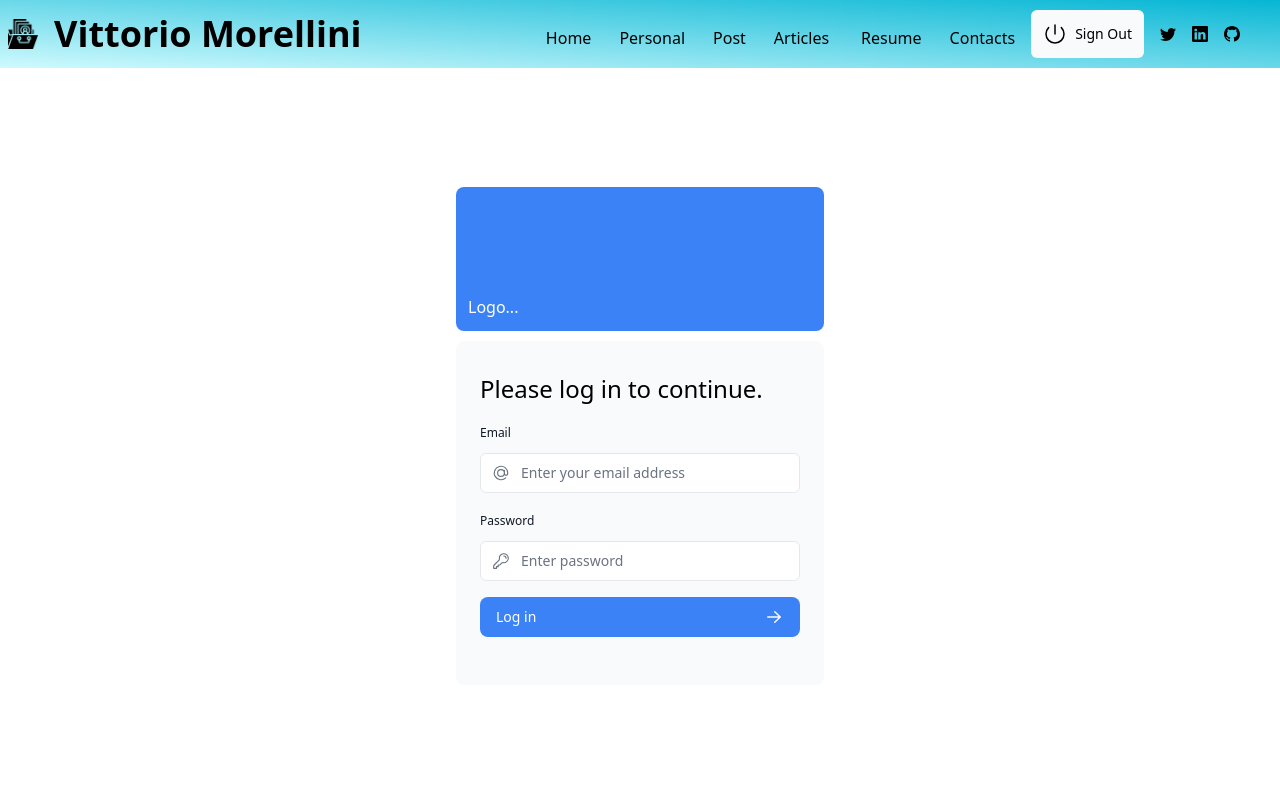
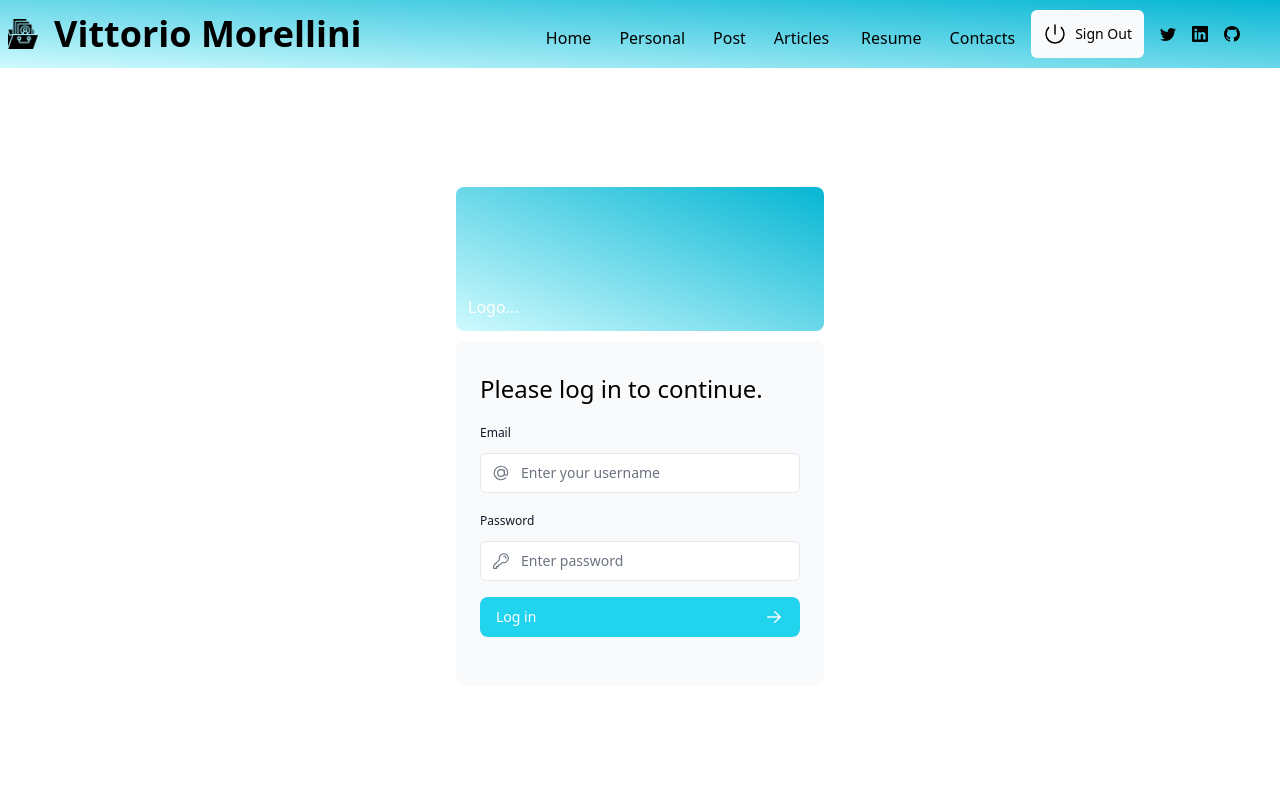
Before and after one commit to VittorioMorellini/portfolio14, a Next.js app: page /login in a window 1280 px wide. Shown: the top 800 px of the page. Built offline with nearby package versions, Linux system fonts and the light colour scheme.

Commit message:
Sviluppo portfolio next14 con nextauth

```diff
--- a/app/components/button.tsx
+++ b/app/components/button.tsx
@@ -9,7 +9,7 @@
     <button
       {...rest}
       className={clsx(
-        'flex h-10 items-center rounded-lg bg-blue-500 px-4 text-sm font-medium text-white transition-colors hover:bg-blue-400 focus-visible:outline focus-visible:outline-2 focus-visible:outline-offset-2 focus-visible:outline-blue-500 active:bg-blue-600 aria-disabled:cursor-not-allowed aria-disabled:opacity-50',
+        'flex h-10 items-center rounded-lg bg-cyan-400 px-4 text-sm font-medium text-white transition-colors hover:bg-cyan-600 focus-visible:outline focus-visible:outline-2 focus-visible:outline-offset-2 focus-visible:outline-cyan-500 active:bg-cyan-600 aria-disabled:cursor-not-allowed aria-disabled:opacity-50',
         className,
       )}
     >
--- a/app/login/page.tsx
+++ b/app/login/page.tsx
@@ -4,7 +4,7 @@
   return (
     <main className="flex items-center justify-center md:h-screen">
       <div className="relative mx-auto flex w-full max-w-[400px] flex-col space-y-2.5 p-4 md:-mt-32">
-        <div className="flex h-20 w-full items-end rounded-lg bg-blue-500 p-3 md:h-36">
+        <div className="flex h-20 w-full items-end rounded-lg bg-gradient-to-tr from-cyan-100 to-cyan-500 p-3 md:h-36">
           <div className="w-32 text-white md:w-36">
             Logo...
           </div>
--- a/auth.config.ts
+++ b/auth.config.ts
@@ -7,10 +7,11 @@
   },
   callbacks: {
     authorized({ auth, request: { nextUrl } }) {
-        //console.log({auth})
+        console.log({auth})
         const isLoggedIn = !!auth?.user;
-        const isOnDashboard = nextUrl.pathname.startsWith('/');
-        //console.log({isLoggedIn})
+        const isOnDashboard = nextUrl.pathname.startsWith('/dashboard');
+        console.log({isLoggedIn})
+        console.log({isOnDashboard})
         if (isOnDashboard) {
             if (isLoggedIn) return true;
             return false; // Redirect unauthenticated users to login page
--- a/auth.ts
+++ b/auth.ts
@@ -23,17 +23,20 @@
   providers: [
     Credentials({
       async authorize(credentials) {
+        console.log({credentials})
         const parsedCredentials = z
-          .object({ username: z.string().email(), password: z.string().min(6) })
+          .object({ username: z.string().min(8), password: z.string().min(6) })
           .safeParse(credentials);
 
         if (parsedCredentials.success) {
+          console.log('Sono in credentials success')
           const { username, password } = parsedCredentials.data;
           const user = await getUser(username);
           if (!user) return null;
-          const passwordsMatch = await bcrypt.compare(password, user.password);
-
-          if (passwordsMatch) return user;
+          //const passwordsMatch = await bcrypt.compare(password, user.password);
+          //console.log({passwordsMatch})
+          //if (passwordsMatch)
+          return user;
         }
 
         console.log('Invalid credentials');
--- a/components/client/login-form.tsx
+++ b/components/client/login-form.tsx
@@ -20,17 +20,17 @@
           <div>
             <label
               className="mb-3 mt-5 block text-xs font-medium text-gray-900"
-              htmlFor="email"
+              htmlFor="username"
             >
               Email
             </label>
             <div className="relative">
               <input
                 className="peer block w-full rounded-md border border-gray-200 py-[9px] pl-10 text-sm outline-2 placeholder:text-gray-500"
-                id="email"
-                type="email"
-                name="email"
-                placeholder="Enter your email address"
+                id="username"
+                type="text"
+                name="username"
+                placeholder="Enter your username"
                 required
               />
               <AtSymbolIcon className="pointer-events-none absolute left-3 top-1/2 h-[18px] w-[18px] -translate-y-1/2 text-gray-500 peer-focus:text-gray-900" />
```
